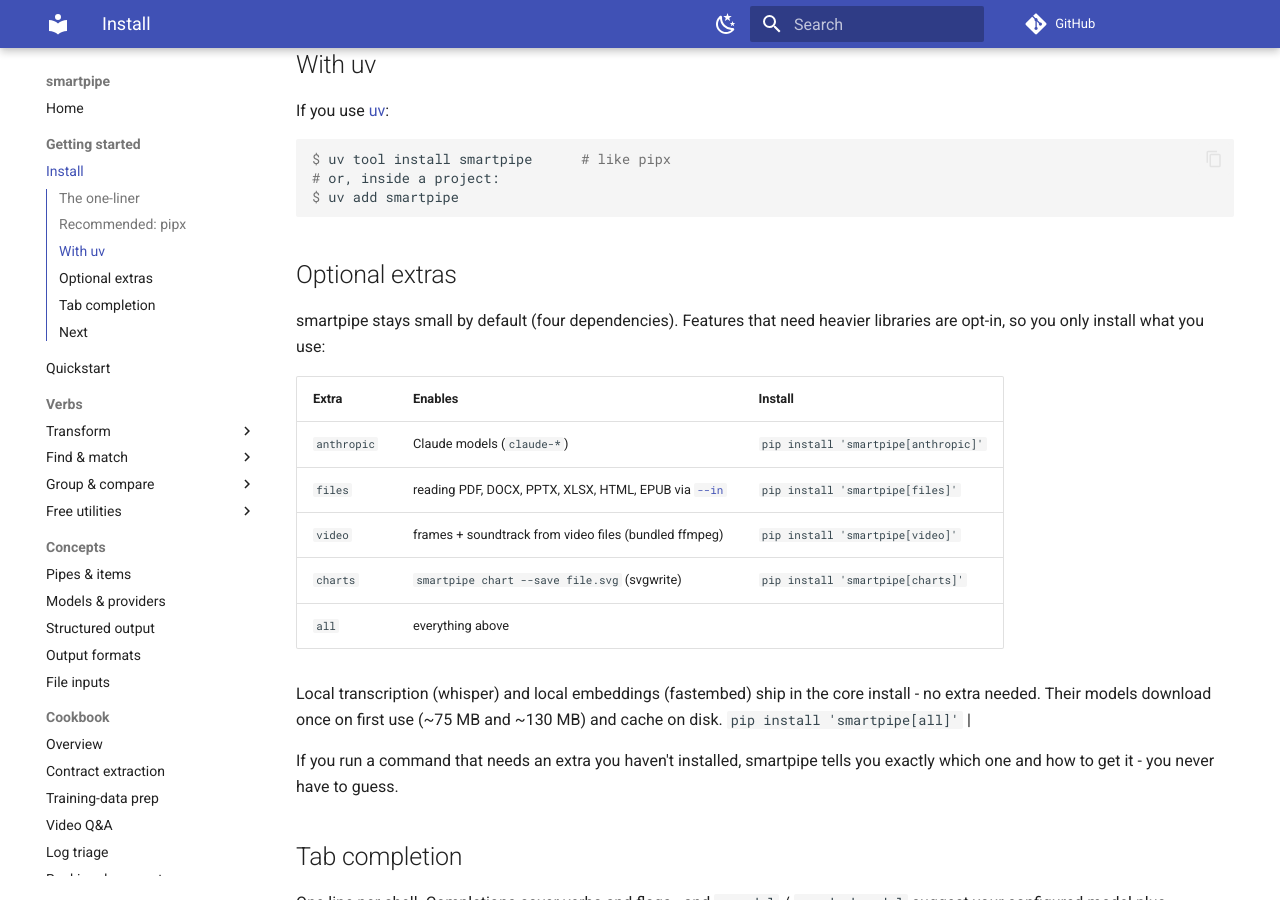
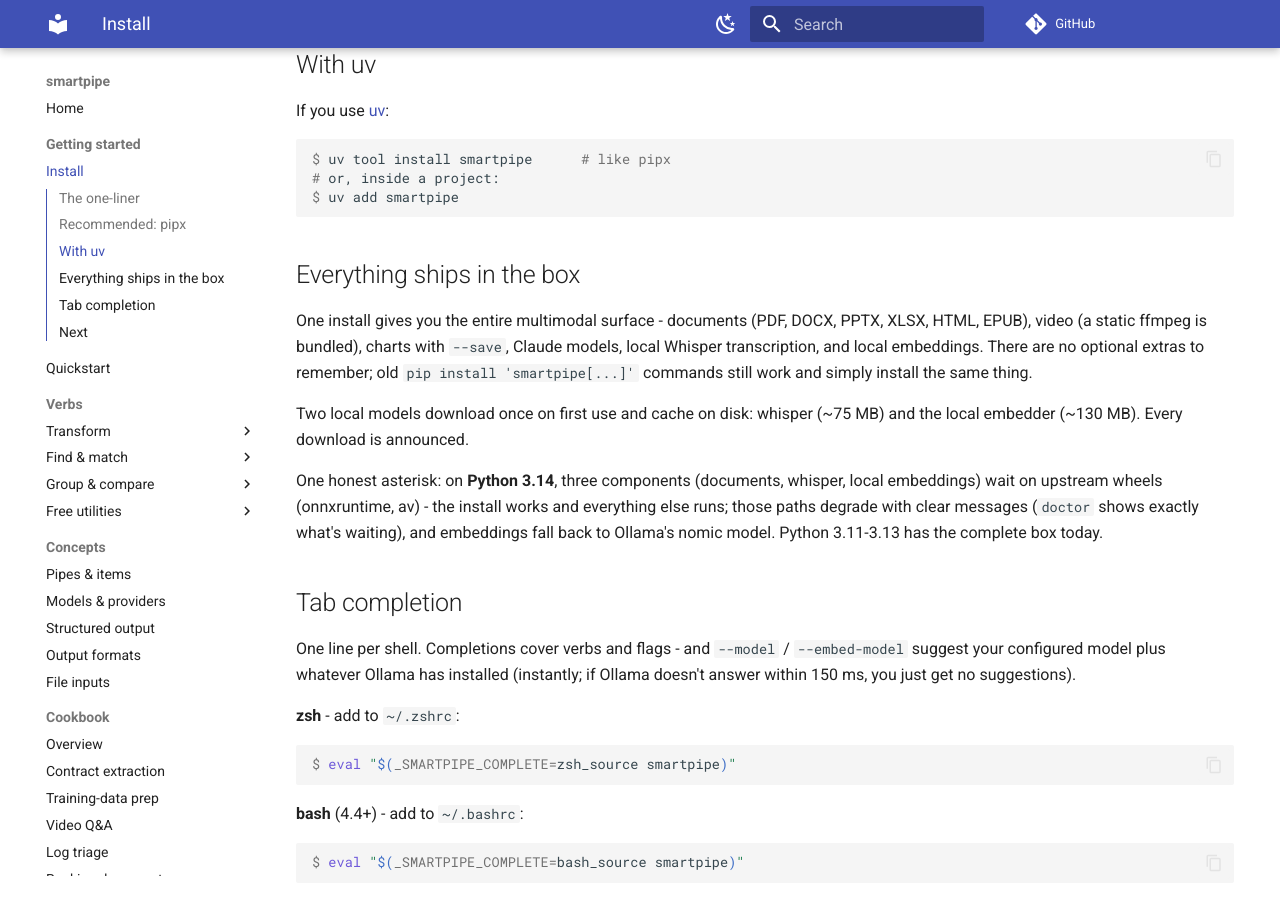
Before and after one commit to prabal-rje/smartpipe, an MkDocs documentation site: the page built from docs/install.md, in a window 1280 px wide and 900 px high, scrolled down 670 px. Built offline with MkDocs 1.6.1 and Material for MkDocs 9.7.7, drawn with Linux system fonts in a browser that asks for light colours; comment, search, counter and statistics services are not loaded.

Commit message:
feat!: no optional extras - the entire multimodal surface ships in core (D46)
Owner: 'the ENTIRE pitch is seamless multimodality and this install
mode defeats that.' anthropic, markitdown(+office formats), pypdf,
imageio-ffmpeg (static ffmpeg), and svgwrite join D44's whisper and
fastembed in core. The extra names survive as EMPTY aliases so every
historical 'pip install smartpipe[...]' keeps working. Every 'install
the extra' message became reinstall-or-real-cause wording; doctor's
extras row now verifies the bundled components (all present = ok,
missing = FAIL broken install). CLAUDE.md's frozen-budget contract
rewritten: no extras ever, lazy imports still mandatory, snapshot
golden still catches ACCIDENTAL additions.

The fresh-venv proof found a real shipping bug before it shipped:
onnxruntime and av publish no Python 3.14 wheels, so hard-depping
fastembed/faster-whisper/markitdown made 3.14 UNINSTALLABLE. Fix:
environment markers (< 3.14) on those three, pdfminer.six promoted to
a direct dep so PDFs parse on every python, the embed default now
DETECTS fastembed (local when present, ollama nomic otherwise), the
markitdown guidance names the real cause per python, and doctor shows
'waiting on upstream Python 3.14 wheels' as skip - not a broken-
install FAIL. Verified live: plain pip install on 3.14 exits 0, the
CLI runs, doctor tells the truth; 3.11-3.13 get the complete box.

````diff
--- a/docs/concepts/models-and-providers.md
+++ b/docs/concepts/models-and-providers.md
@@ -51,7 +51,7 @@
 $ export OPENROUTER_API_KEY=sk-or-...   # openrouter.ai/keys
 ```
 
-Claude models also need an optional package: `pip install 'smartpipe[anthropic]'`.
+The anthropic SDK ships with smartpipe - Claude models work out of the box.
 (smartpipe tells you if it's missing.) Mistral needs nothing extra - chat,
 `mistral-embed` embeddings, and `pixtral-*` vision all ride the built-in adapter.
 Any *other* OpenAI-compatible endpoint - Groq, OpenRouter, a local llama.cpp
--- a/docs/install.md
+++ b/docs/install.md
@@ -36,25 +36,22 @@
 $ uv add smartpipe
 ```
 
-## Optional extras
+## Everything ships in the box
 
-smartpipe stays small by default (four dependencies). Features that need heavier
-libraries are opt-in, so you only install what you use:
+One install gives you the entire multimodal surface - documents (PDF, DOCX,
+PPTX, XLSX, HTML, EPUB), video (a static ffmpeg is bundled), charts with
+`--save`, Claude models, local Whisper transcription, and local embeddings.
+There are no optional extras to remember; old `pip install 'smartpipe[...]'`
+commands still work and simply install the same thing.
 
-| Extra | Enables | Install |
-|---|---|---|
-| `anthropic` | Claude models (`claude-*`) | `pip install 'smartpipe[anthropic]'` |
-| `files` | reading PDF, DOCX, PPTX, XLSX, HTML, EPUB via [`--in`](inputs/files.md) | `pip install 'smartpipe[files]'` |
-| `video` | frames + soundtrack from video files (bundled ffmpeg) | `pip install 'smartpipe[video]'` |
-| `charts` | `smartpipe chart --save file.svg` (svgwrite) | `pip install 'smartpipe[charts]'` |
-| `all` | everything above |
+Two local models download once on first use and cache on disk: whisper
+(~75 MB) and the local embedder (~130 MB). Every download is announced.
 
-Local transcription (whisper) and local embeddings (fastembed) ship in the
-core install - no extra needed. Their models download once on first use
-(~75 MB and ~130 MB) and cache on disk. `pip install 'smartpipe[all]'` |
-
-If you run a command that needs an extra you haven't installed, smartpipe tells you
-exactly which one and how to get it - you never have to guess.
+One honest asterisk: on **Python 3.14**, three components (documents,
+whisper, local embeddings) wait on upstream wheels (onnxruntime, av) - the
+install works and everything else runs; those paths degrade with clear
+messages (`doctor` shows exactly what's waiting), and embeddings fall back
+to Ollama's nomic model. Python 3.11-3.13 has the complete box today.
 
 ## Tab completion
 
````
Also changed, not shown: CHANGELOG.md (+8 -0 lines), docs/cookbook/contract-extraction.md (+1 -1 lines), docs/inputs/files.md (+4 -5 lines), docs/troubleshooting.md (+3 -2 lines), pyproject.toml (+22 -9 lines), 13 other files.
